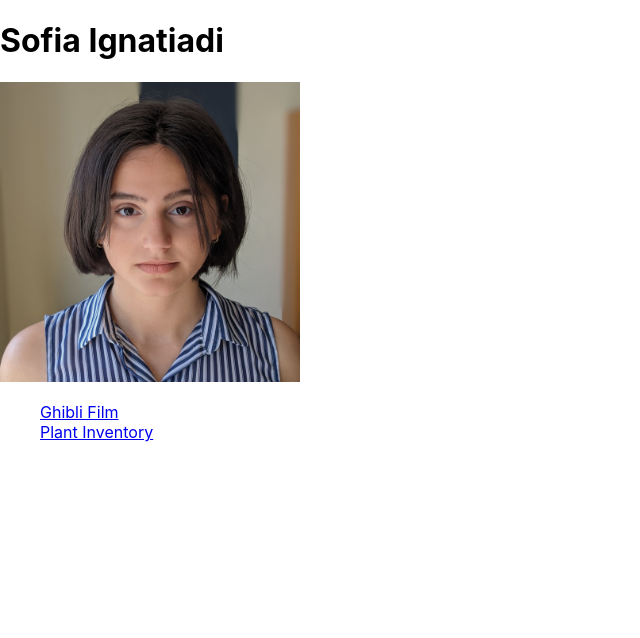
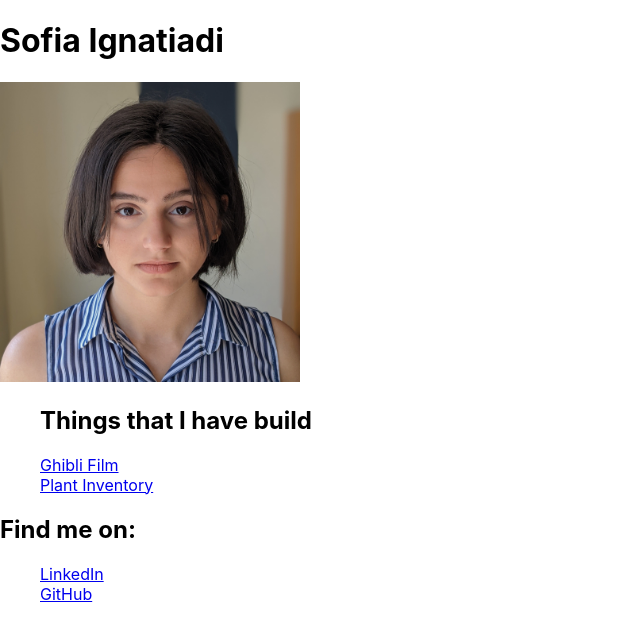
Before and after one commit to sofiaIG/personal_website, a React (Create React App) app: page / in a window 1280 px wide. Shown: the top 638 px of the page, without its empty margins (0-640 px from the left). Built offline with nearby package versions, Linux system fonts and the light colour scheme.

Commit message:
All links have been added

```diff
--- a/src/App.js
+++ b/src/App.js
@@ -2,9 +2,11 @@ import React from 'react';
 import './App.css';
 import Image from './components/Image';
 import Experience from './components/Experience';
+import FindSocialMedia from './components/FindSocialMedia';
+import './components/Experience.css'
 
 function App() {
-  const social_media = [
+  const socialMedia = [
     {
       name: "LinkedIn",
       url: 'https://www.linkedin.com/in/sofia-ignatiadi-781a2116a/'
@@ -31,7 +33,8 @@ function App() {
     <>
     <h1>Sofia Ignatiadi</h1>
     <Image/>
-    <Experience repositories = {repositories}/>
+    <Experience className = 'intro' repositories = {repositories}/>
+    <FindSocialMedia socialMedia = {socialMedia}/>
 
     </>
 
--- /dev/null
+++ b/src/components/Experience.css
@@ -0,0 +1,3 @@
+.intro {
+    background-color: yellow;
+  }
--- a/src/components/Experience.js
+++ b/src/components/Experience.js
@@ -1,5 +1,6 @@
 import React from "react";
 import ExperienceItems from "./ExperienceItems";
+
 
 const Experience=({repositories})=>{
 
@@ -10,6 +11,7 @@ const Experience=({repositories})=>{
     return(
         <div>
         <ul>
+        <h2>Things that I have build</h2>
           {repositoriesItems}
         </ul>
       </div>
--- a/src/components/ExperienceItems.js
+++ b/src/components/ExperienceItems.js
@@ -3,8 +3,8 @@ import React from "react";
 const ExperienceItems=({repository})=>{
     return(
         <>
+
             <a href={repository.url}>{repository.name}</a><br></br>
-            {/* {console.log('exp items', repository.name)} */}
 
         </>
     )
--- /dev/null
+++ b/src/components/FindSocialMedia.js
@@ -0,0 +1,21 @@
+import React from "react";
+import SocialMediaItems from "./SocialMediaItems";
+
+const FindSocialMedia=({socialMedia})=>{
+    const socialMediaItems = socialMedia.map((media, index)=>{
+        return(
+            <SocialMediaItems media = {media} key = {index}/>
+        )
+    })
+    return(
+        <div>
+            <h2>Find me on:</h2>
+            <ul>
+                {socialMediaItems}
+            </ul>
+        </div>
+    )
+
+}
+
+export default FindSocialMedia;
--- /dev/null
+++ b/src/components/SocialMediaItems.js
@@ -0,0 +1,11 @@
+import React from "react";
+
+const SocialMediaItems = ({media}) =>{
+    return(
+        <>
+        <a href="media.url">{media.name}</a><br></br>
+        </>
+    )
+}
+
+export default SocialMediaItems;
```
Also changed, not shown: package.json (+8 -0 lines), 1 other file (tests, documents, lock files or other folders).
